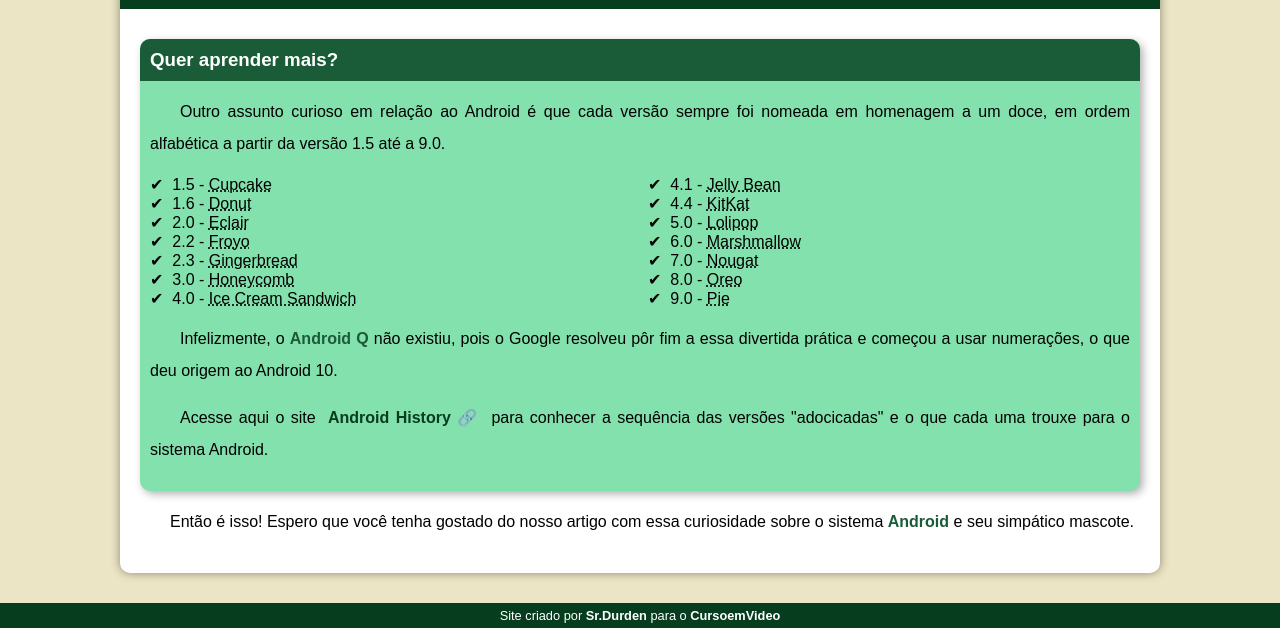
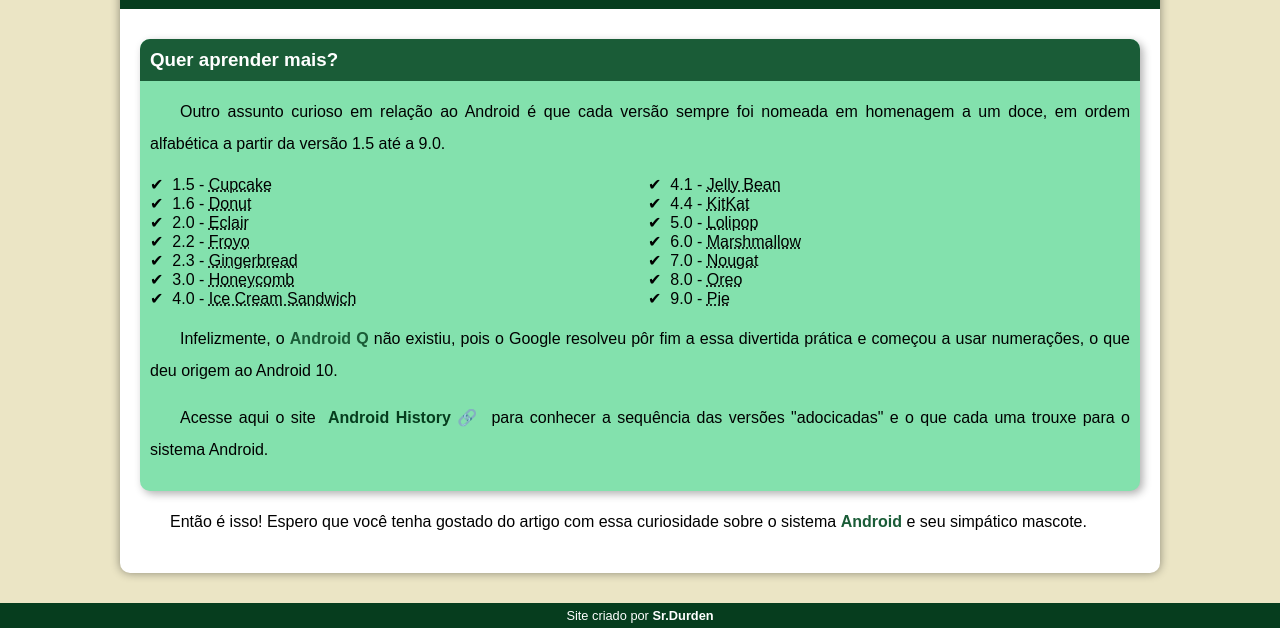
Before and after one commit to Yuri-Durden/projeto-android, a plain HTML site: page index.html in a window 1280 px wide. Shown: the part 2424-3052 px from the top of the page. Drawn offline with Linux system fonts and the light colour scheme.

Commit message:
Alteração pessoal feita

```diff
--- a/index.html
+++ b/index.html
@@ -82,11 +82,11 @@
             </aside>
 
 
-            <p>Então é isso! Espero que você tenha gostado do nosso artigo com essa curiosidade sobre o sistema <strong>Android</strong> e seu simpático mascote.</p>
+            <p>Então é isso! Espero que você tenha gostado do artigo com essa curiosidade sobre o sistema <strong>Android</strong> e seu simpático mascote.</p>
         </article>
     </main>
     <footer>
-        Site criado por <a href="https://github.com/Yuri-Durden" target="_blank">Sr.Durden</a> para o <a href="https://www.youtube.com/c/CursoemV%C3%ADdeo" target="_blank">CursoemVideo</a>
+        Site criado por <a href="https://github.com/Yuri-Durden" target="_blank">Sr.Durden</a>
     </footer>
 
 </body>
```
